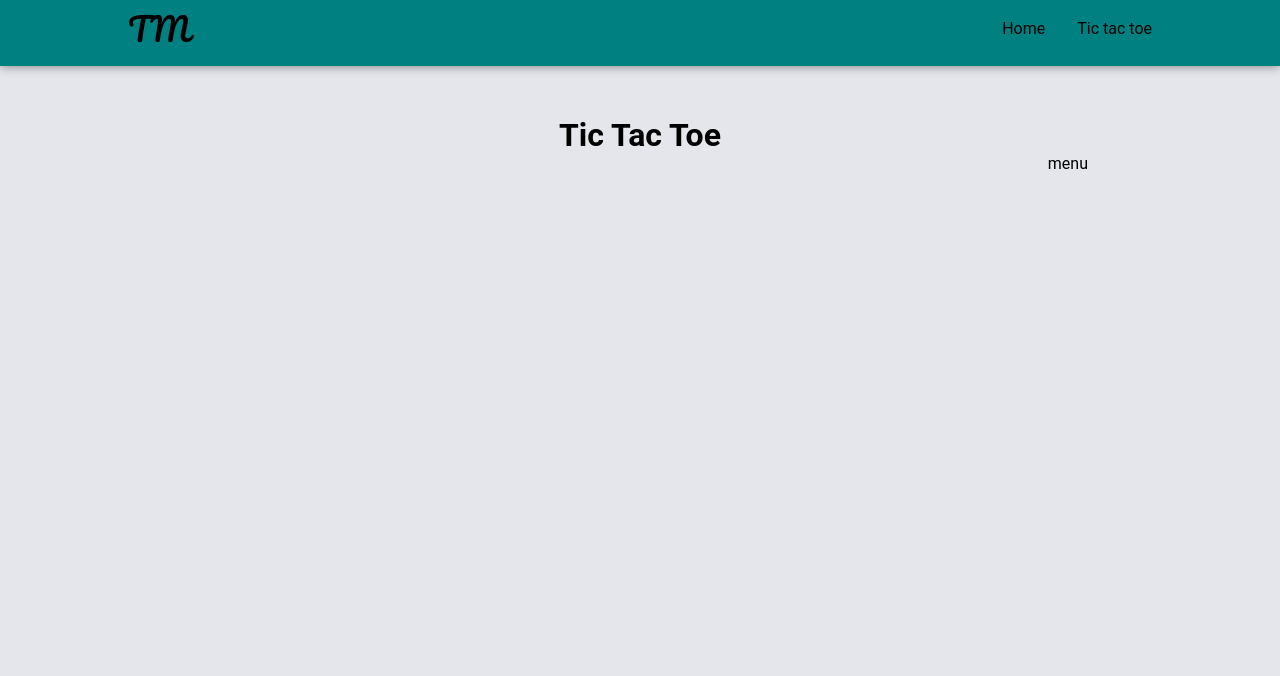
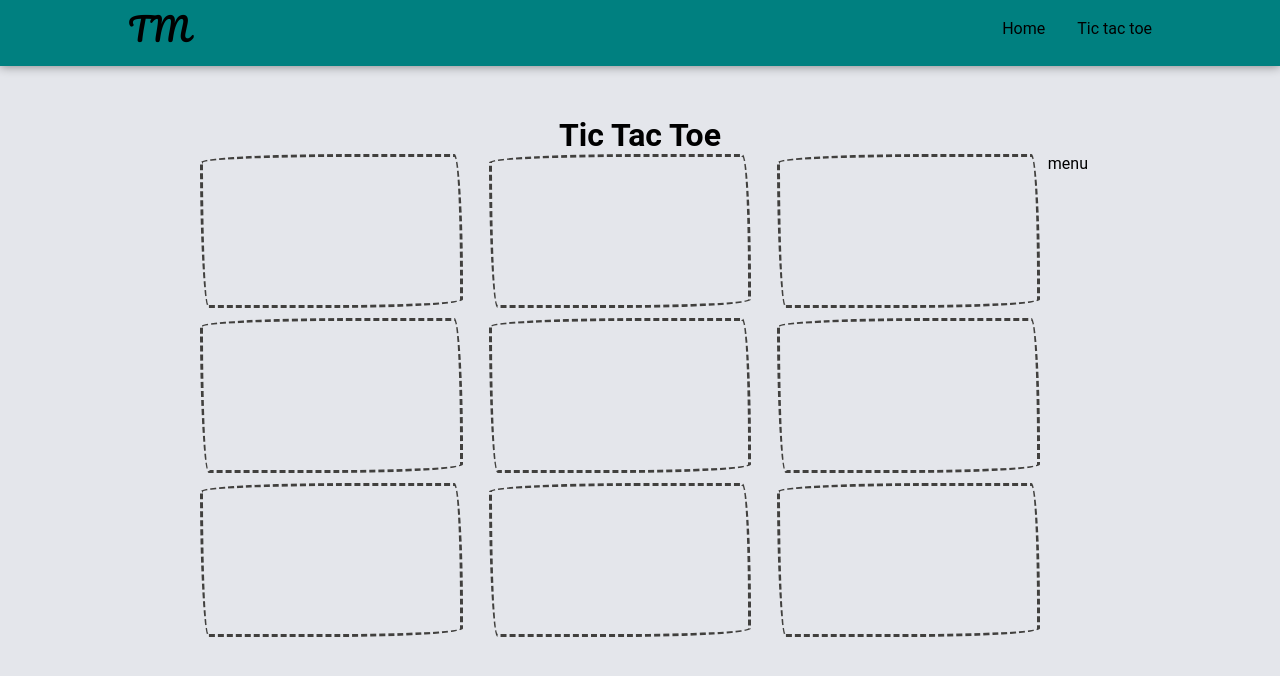
Before and after one commit to DanDPV/Applaudo-Trainee-week-7, a React (Create React App) app: page /tic-tac-toe in a window 1280 px wide. Shown: the top 676 px of the page. Built offline with nearby package versions, Linux system fonts and the light colour scheme.

Commit message:
:lipstick: Add style to buttons in component

```diff
--- a/src/components/TicTacToeBoardButton/TicTacToeBoardButton.tsx
+++ b/src/components/TicTacToeBoardButton/TicTacToeBoardButton.tsx
@@ -1,5 +1,6 @@
 /* eslint no-unused-vars: 0 */
 import React from 'react';
+import 'components/TicTacToeBoardButton/TicTacToeBoardButton.css';
 
 interface ITicTacToeBoardButton {
   position: number;
@@ -18,9 +19,8 @@ const TicTacToeBoardButton = ({
 }: ITicTacToeBoardButton) => (
   <button
     type="button"
-    className="tic-tac-toe-square"
+    className="tic-tac-toe-square dashed thick"
     style={{
-      backgroundColor: bgColor,
       cursor: isTraveling ? 'not-allowed' : 'pointer',
     }}
     onClick={() => handleClick(position)}
```
